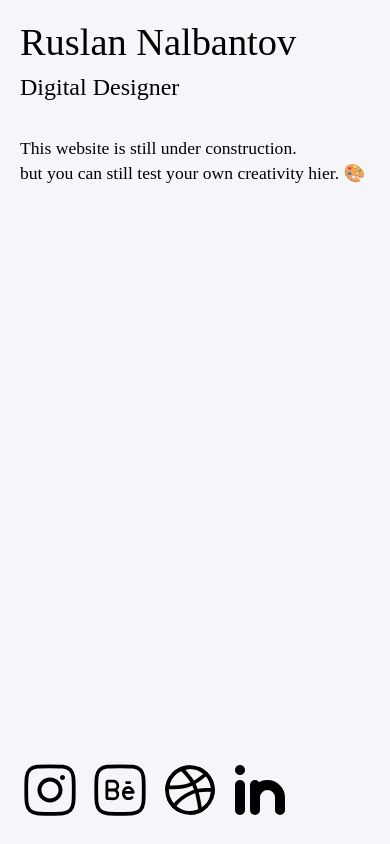
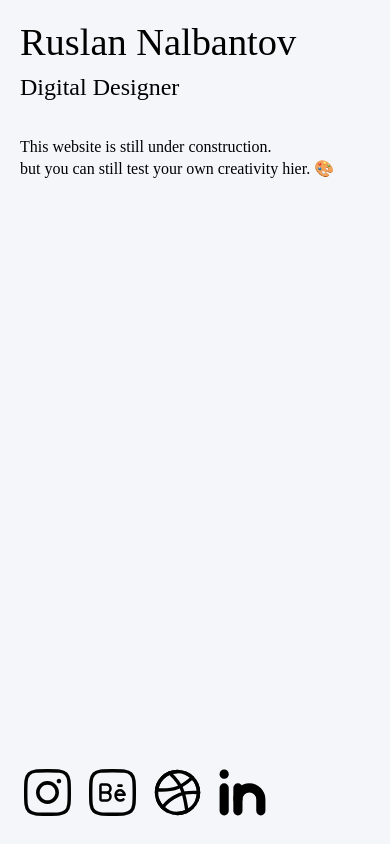
Before and after one commit to crunchcookie/rsln.im, a plain HTML site: page index.html in a window 390 px wide. Drawn offline with Linux system fonts and the light colour scheme; a web font is replaced by a local one.

Commit message:
Update style.css

```diff
--- a/style.css
+++ b/style.css
@@ -114,14 +114,14 @@ html, body {
       font-size: 1.5rem;
     }
     p {
-      font-size: 1.1rem;
+      font-size: 1.0rem;
     }
     .social-block {
       left: 20px;
       bottom: 20px;
     }
     .social-icons a img {
-      width: 60px;
-      height: 60px;
+      width: 55px;
+      height: 55px;
     }
   }
```
